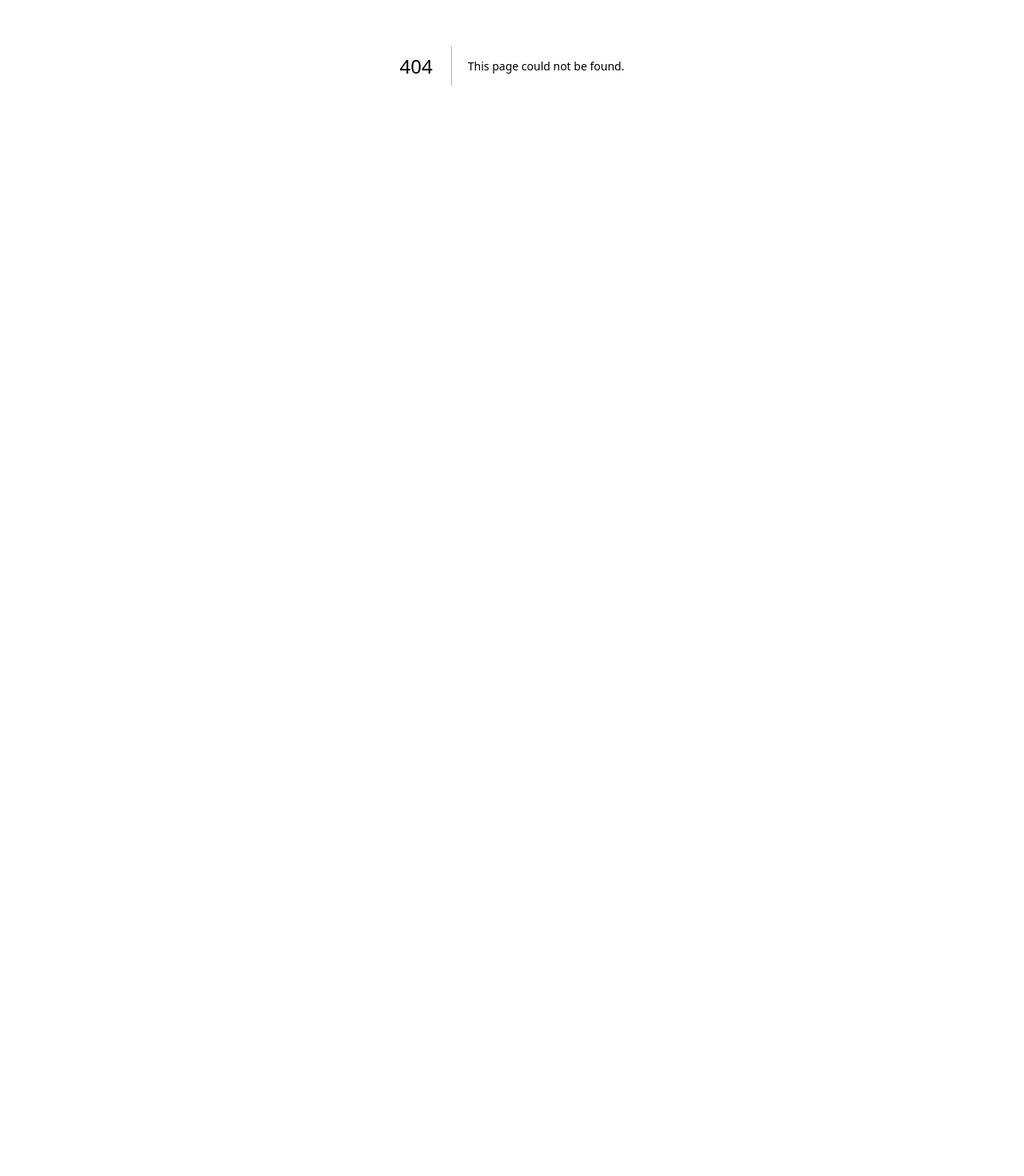
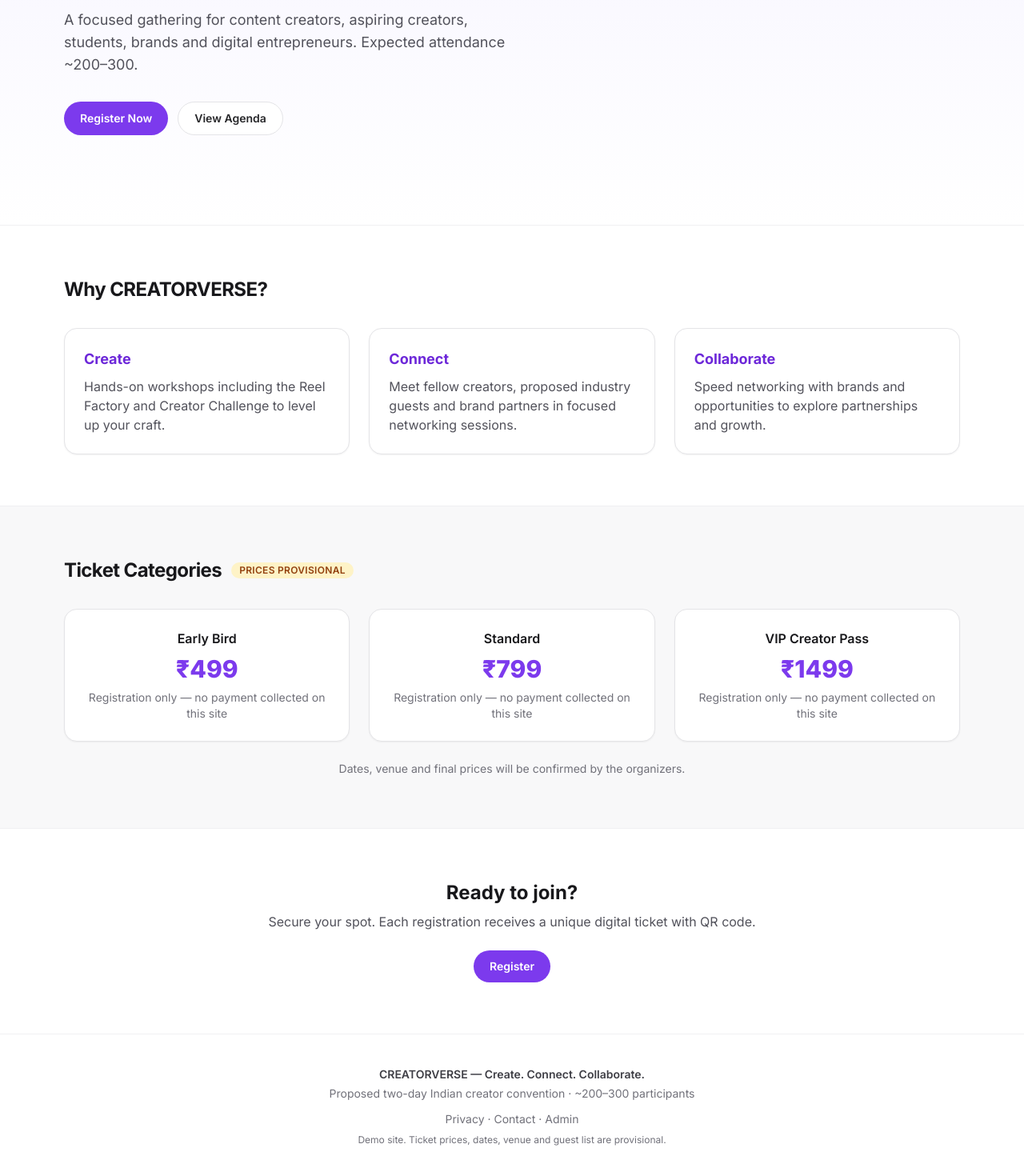
Before and after one commit to patelkiara189-pixel/creatorverse-event-platform, a Next.js app: page / in a window 1280 px wide. Before the commit this address had no page. Shown: the part 318-1788 px from the top of the page at 80% size. Before the commit the page ends 800 px from the top, so only its background shows below. Built offline with nearby package versions, Linux system fonts and the light colour scheme; no server answers; the database is empty.

Commit message:
Add home page

```diff
--- /dev/null
+++ b/src/app/page.tsx
@@ -0,0 +1,142 @@
+import Link from "next/link";
+import PublicNav from "@/components/PublicNav";
+import { prisma } from "@/lib/prisma";
+
+async function getData() {
+  try {
+    const settings = await prisma.eventSettings.findFirst();
+    return settings;
+  } catch {
+    return null;
+  }
+}
+
+export default async function HomePage() {
+  const settings = await getData();
+  const name = settings?.eventName || "CREATORVERSE";
+  const tagline = settings?.tagline || "Create. Connect. Collaborate.";
+  const regOpen = settings?.registrationOpen ?? true;
+  const prices = (settings?.ticketPrices as any) || {
+    early_bird: { name: "Early Bird", price: 499, provisional: true },
+    standard: { name: "Standard", price: 799, provisional: true },
+    vip: { name: "VIP Creator Pass", price: 1499, provisional: true },
+  };
+
+  return (
+    <>
+      <PublicNav eventName={name} registrationOpen={regOpen} />
+      <main>
+        {/* Hero */}
+        <section className="relative overflow-hidden border-b border-ink-100 bg-gradient-to-b from-brand-50 to-white">
+          <div className="mx-auto max-w-6xl px-4 py-20 md:py-28">
+            <p className="mb-3 text-xs font-semibold uppercase tracking-widest text-brand-600">
+              Proposed · Two-day Creator Convention · India
+            </p>
+            <h1 className="max-w-3xl text-4xl font-extrabold tracking-tight text-ink-900 md:text-6xl">
+              {name}
+            </h1>
+            <p className="mt-3 text-xl font-semibold text-brand-600 md:text-2xl">{tagline}</p>
+            <p className="mt-5 max-w-xl text-lg text-ink-600">
+              A focused gathering for content creators, aspiring creators, students, brands and
+              digital entrepreneurs. Expected attendance ~200–300.
+            </p>
+            <div className="mt-8 flex flex-wrap gap-3">
+              {regOpen ? (
+                <Link href="/register" className="btn-primary">
+                  Register Now
+                </Link>
+              ) : (
+                <span className="btn bg-ink-200 text-ink-500">Registration Closed</span>
+              )}
+              <Link href="/agenda" className="btn-secondary">
+                View Agenda
+              </Link>
+            </div>
+          </div>
+        </section>
+
+        {/* Pillars */}
+        <section className="mx-auto max-w-6xl px-4 py-16">
+          <h2 className="mb-8 text-2xl font-bold tracking-tight">Why CREATORVERSE?</h2>
+          <div className="grid gap-6 md:grid-cols-3">
+            {[
+              {
+                title: "Create",
+                body: "Hands-on workshops including the Reel Factory and Creator Challenge to level up your craft.",
+              },
+              {
+                title: "Connect",
+                body: "Meet fellow creators, proposed industry guests and brand partners in focused networking sessions.",
+              },
+              {
+                title: "Collaborate",
+                body: "Speed networking with brands and opportunities to explore partnerships and growth.",
+              },
+            ].map((c) => (
+              <div key={c.title} className="card">
+                <h3 className="text-lg font-bold text-brand-700">{c.title}</h3>
+                <p className="mt-2 text-ink-600">{c.body}</p>
+              </div>
+            ))}
+          </div>
+        </section>
+
+        {/* Tickets */}
+        <section className="border-y border-ink-100 bg-ink-50 py-16">
+          <div className="mx-auto max-w-6xl px-4">
+            <div className="mb-8 flex flex-wrap items-center gap-3">
+              <h2 className="text-2xl font-bold tracking-tight">Ticket Categories</h2>
+              <span className="badge-provisional">Prices provisional</span>
+            </div>
+            <div className="grid gap-6 md:grid-cols-3">
+              {Object.entries(prices).map(([key, p]: [string, any]) => (
+                <div key={key} className="card text-center">
+                  <h3 className="font-semibold">{p.name}</h3>
+                  <p className="mt-2 text-3xl font-extrabold text-brand-600">₹{p.price}</p>
+                  <p className="mt-2 text-sm text-ink-500">
+                    Registration only — no payment collected on this site
+                  </p>
+                </div>
+              ))}
+            </div>
+            <p className="mt-6 text-center text-sm text-ink-500">
+              Dates, venue and final prices will be confirmed by the organizers.
+            </p>
+          </div>
+        </section>
+
+        <section className="mx-auto max-w-6xl px-4 py-16 text-center">
+          <h2 className="text-2xl font-bold">Ready to join?</h2>
+          <p className="mt-2 text-ink-600">
+            Secure your spot. Each registration receives a unique digital ticket with QR code.
+          </p>
+          {regOpen && (
+            <Link href="/register" className="btn-primary mt-6">
+              Register
+            </Link>
+          )}
+        </section>
+      </main>
+      <footer className="border-t border-ink-100 py-10 text-center text-sm text-ink-500">
+        <p className="font-semibold text-ink-700">
+          {name} — {tagline}
+        </p>
+        <p className="mt-1">Proposed two-day Indian creator convention · ~200–300 participants</p>
+        <p className="mt-3">
+          <Link href="/privacy" className="hover:text-ink-800">
+            Privacy
+          </Link>
+          {" · "}
+          <Link href="/contact" className="hover:text-ink-800">
+            Contact
+          </Link>
+          {" · "}
+          <Link href="/admin/login" className="hover:text-ink-800">
+            Admin
+          </Link>
+        </p>
+        <p className="mt-2 text-xs">Demo site. Ticket prices, dates, venue and guest list are provisional.</p>
+      </footer>
+    </>
+  );
+}
```
